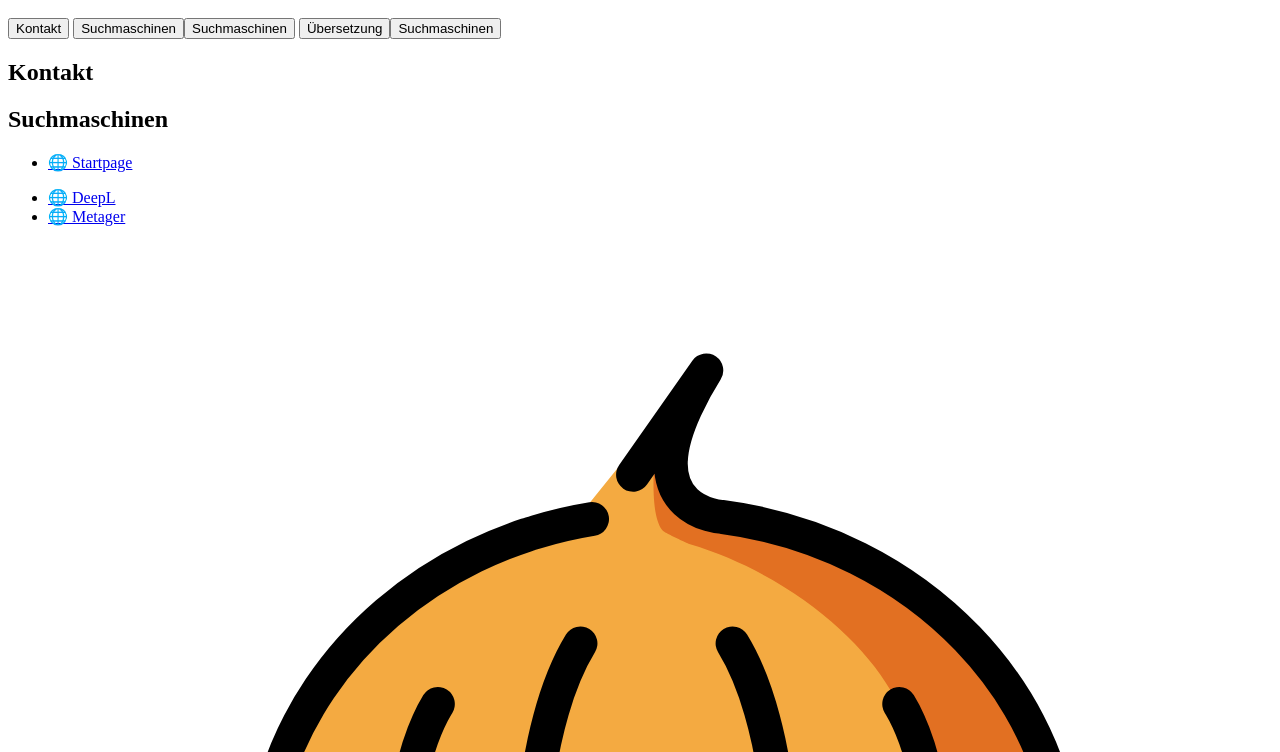
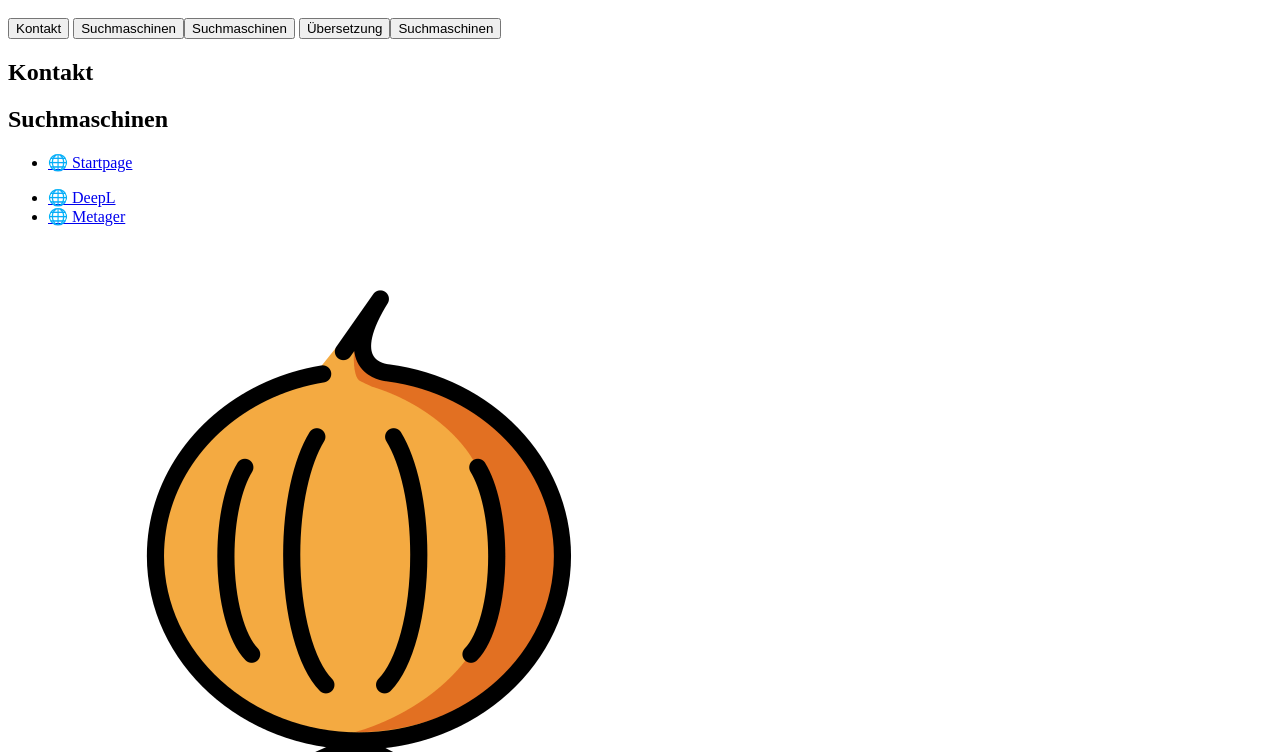
Before and after one commit to eichhoernknacktdienuss/eichhoernknacktdienuss.github.io, a plain HTML site: page index.html in a window 1280 px wide. Shown: the part 48-800 px from the top of the page. Drawn offline with Linux system fonts and the light colour scheme.

Commit message:
update index.html

```diff
--- a/index.html
+++ b/index.html
@@ -25,7 +25,7 @@
     <ul>
       <li><a href="https://www.deepl.com/translator-mobile" target="_blank">🌐 DeepL</a></li>
       <li><a href="https://metager.de/" target="_blank">🌐 Metager</a></li>
-      <li><a href="http://metagerv65pwclop2rsfzg4jwowpavpwd6grhhlvdgsswvo6ii4akgyd.onion/" target="_blank"><img src="1F9C5.svg" style="heigth:1em;" /> Metager</a></li>
+      <li><a href="http://metagerv65pwclop2rsfzg4jwowpavpwd6grhhlvdgsswvo6ii4akgyd.onion/" target="_blank"><img src="1F9C5.png" heigth="10" /> Metager</a></li>
     </ul>
   </section>
 </body>
```
